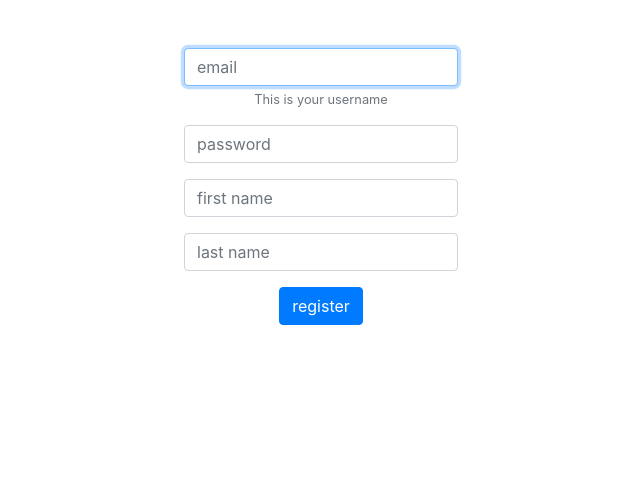
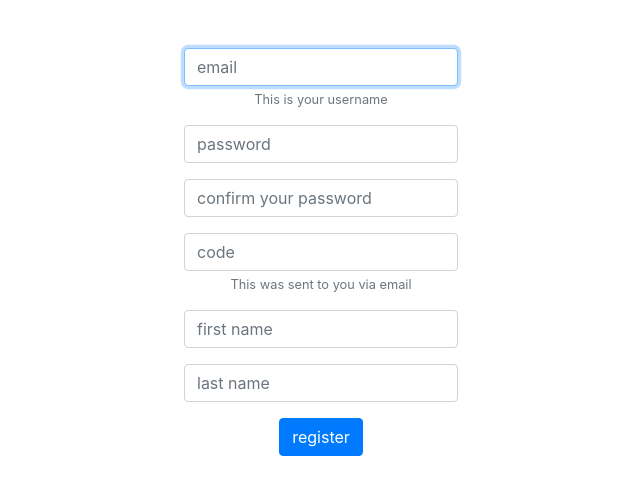
Before and after one commit to jordacai/gifted, a Flask app: page /register in a window 1280 px wide. Shown: the part 66-561 px from the top of the page, without its empty margins (319-959 px from the left). Run offline with Flask 2, Linux system fonts and the light colour scheme; parts of the project's set-up code (start-up, migrations or seed data) failed here and were passed over; some libraries are stand-ins or nearby versions.

Commit message:
Implemented invite code checking via email link clicks. Rendering email.html as a template now with controller-provided email and code values. Added registration password confirmation.

```diff
--- a/gifted/templates/admin.html
+++ b/gifted/templates/admin.html
@@ -33,14 +33,14 @@ admin
 <br/>
 <br/>
 <h4>Invites</h4>
-    {% if not invites %}
-        <p>No invites pending</p>
     <form action="/admin/invite" method="post">
         <div class="form-group">
             <input autocomplete="off" autofocus class="form-control" name="email" placeholder="email" type="email">
             <button class="btn btn-primary" type="submit">invite</button>
         </div>
     </form>
+    {% if not invites %}
+        <p>No invites pending</p>
     {% else %}
         <table class="table table">
             <thead>
@@ -74,5 +74,4 @@ admin
             </tbody>
         </table>
     {% endif %}
-
 {% endblock %}
--- a/gifted/templates/layout.html
+++ b/gifted/templates/layout.html
@@ -21,9 +21,9 @@
                 {% if session.username %}
                     <ul class="navbar-nav ml-auto mt-2">
                         {% if session.is_admin %}
-                        <li class="nav-item"><a class="nav-link" href="/admin">Admin</a></li>
+                        <li class="nav-item"><a class="nav-link" href="/admin">admin</a></li>
                         {% endif %}
-                        <li class="nav-item"><a class="nav-link" href="/logout">Log Out</a></li>
+                        <li class="nav-item"><a class="nav-link" href="/logout">log out</a></li>
                     </ul>
                 {% else %}
                     <ul class="navbar-nav ml-auto mt-2">
--- a/gifted/templates/register.html
+++ b/gifted/templates/register.html
@@ -5,7 +5,7 @@ register
 {% endblock %}
 
 {% block main %}
-    <form action="/register" method="post">
+    <form action="/register" method="post" oninput='passwordConfirm.setCustomValidity(passwordConfirm.value != password.value ? "Passwords do not match!" : "")'>
         <div class="form-group">
             {% if email %}
             <input autocomplete="off" class="form-control" name="username" placeholder="email" type="email" value="{{ email }}">
@@ -22,6 +22,18 @@ register
             {% endif %}
         </div>
         <div class="form-group">
+            <input class="form-control" name="passwordConfirm" placeholder="confirm your password" type="password">
+        </div>
+        <div class="form-group">
+            {% if code %}
+            <input class="form-control" name="code" placeholder="code" type="text" value="{{ code }}" aria-describedby="codeHelp" disabled>
+            <small id="codeHelp" class="form-text text-muted">This is your registration code, copied from the email link!</small>
+            {% else %}
+            <input class="form-control" name="code" placeholder="code" type="text" aria-describedby="noCodeHelp">
+            <small id="noCodeHelp" class="form-text text-muted">This was sent to you via email</small>
+            {% endif %}
+        </div>
+        <div class="form-group">
             <input class="form-control" name="firstName" placeholder="first name" type="text">
         </div>
         <div class="form-group">
--- a/gifted/views.py
+++ b/gifted/views.py
@@ -1,4 +1,3 @@
-import os
 from datetime import datetime
 
 from flask import (
@@ -9,7 +8,6 @@ from werkzeug import security
 from werkzeug.utils import redirect
 
 from gifted import login_required, validate, db, mail
-from gifted.helpers import send_email
 from gifted.models import User, Invite
 
 bp = Blueprint('views', __name__)
@@ -26,7 +24,7 @@ def login():
     if request.method == 'POST':
         username = request.form.get('username')
         password = request.form.get('password')
-        validate(username, password)
+        validate(username=username, password=password, redirect_to='views.login')
         user = User.query.filter_by(username=username).first()
 
         if user is None:
@@ -53,9 +51,20 @@ def register():
     if request.method == 'POST':
         username = request.form.get('username')
         password = request.form.get('password')
+        password_confirm = request.form.get('passwordConfirm')
+        code = request.form.get('code')
         first_name = request.form.get('firstName')
         last_name = request.form.get('lastName')
-        validate(username, password)
+
+        invitation = Invite.query.filter_by(email=username, code=code).first()
+
+        if password != password_confirm:
+            flash('Passwords must match!', 'error')
+            return redirect(url_for('views.register'))
+
+        if invitation is None:
+            flash('This code and email combination is invalid!', 'error')
+            return redirect(url_for('views.register'))
 
         user = User(username=username, password=security.generate_password_hash(password),
                     first_name=first_name, last_name=last_name)
@@ -66,7 +75,7 @@ def register():
         return redirect(url_for('views.login'))
 
     # it's a GET, render the template
-    return render_template('register.html', email=request.args.get('email'))
+    return render_template('register.html', email=request.args.get('email'), code=request.args.get('code'))
 
 
 @bp.route('/admin')
@@ -88,9 +97,7 @@ def invite():
                       sender=current_app.config.get("MAIL_USERNAME"),
                       recipients=[current_app.config.get("MAIL_USERNAME")])
 
-    filename = os.path.join(os.path.dirname(current_app.instance_path), 'gifted', 'static', 'email.html')
-    with open(filename, 'r') as f:
-        message.html = f.read()
+    message.html = render_template('email.html', email=invitation.email, code=invitation.code)
     mail.send(message)
 
     return redirect(url_for('views.admin'))
```
Also changed, not shown: gifted/helpers.py (+7 -3 lines), gifted/templates/email.html (renamed from gifted/static/email.html, +5 -5 lines), instance/gifted.sqlite. Lines whose indentation alone changed are shown as unchanged.
